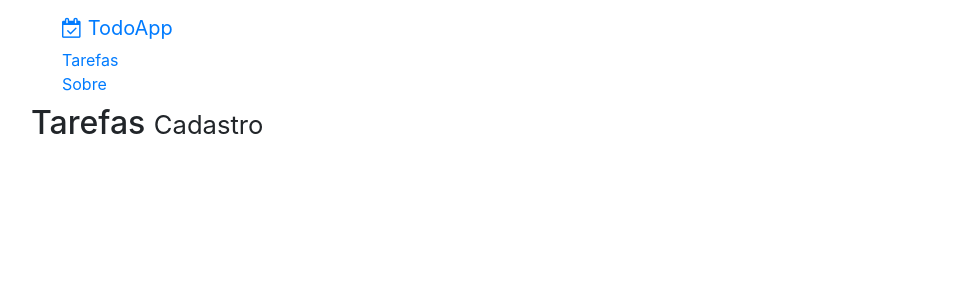
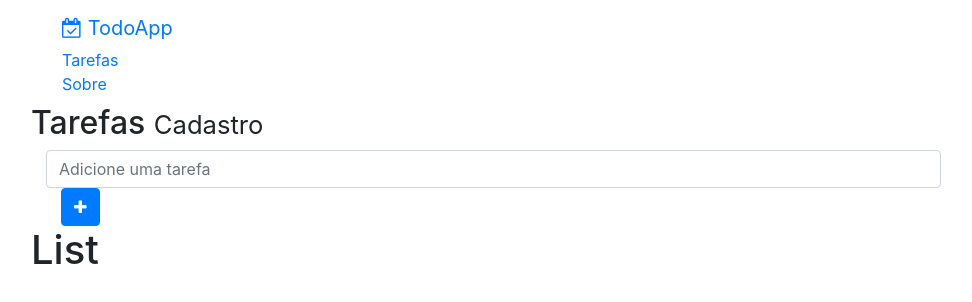
Before and after one commit to ArthurPMachado/Projeto-TodoApp, a React (Create React App) app in the folder web/: page /#/todos in a window 1280 px wide. Shown: the top 302 px of the page, without its empty margins (54-1026 px from the left). Built offline with nearby package versions, Linux system fonts and the light colour scheme.

Commit message:
Feat: create form and list

```diff
--- /dev/null
+++ b/web/src/components/TodoForm.jsx
@@ -0,0 +1,23 @@
+import React from 'react';
+
+function TodoForm(props) {
+  return (
+    <div role="form" className="todoForm">
+      <div className="col-xs-12 col-md-9 col-md-10">
+        <input
+          id="description"
+          className="form-control"
+          placeholder="Adicione uma tarefa"
+        />
+
+        <div className="col-xs-12 col-sm-3 col-md-2">
+          <button type="button" className="btn btn-primary">
+            <i className="fa fa-plus" />
+          </button>
+        </div>
+      </div>
+    </div>
+  );
+}
+
+export default TodoForm;
--- /dev/null
+++ b/web/src/components/TodoList.jsx
@@ -0,0 +1,11 @@
+import React from 'react';
+
+function TodoList() {
+  return (
+    <div>
+      <h1>List</h1>
+    </div>
+  );
+}
+
+export default TodoList;
--- a/web/src/pages/Todo.jsx
+++ b/web/src/pages/Todo.jsx
@@ -1,10 +1,14 @@
 import React from 'react';
 import PageHeader from '../components/PageHeader';
+import TodoForm from '../components/TodoForm';
+import TodoList from '../components/TodoList';
 
 function Todo() {
   return (
     <div>
       <PageHeader name="Tarefas" small="Cadastro" />
+      <TodoForm />
+      <TodoList />
     </div>
   );
 }
```
